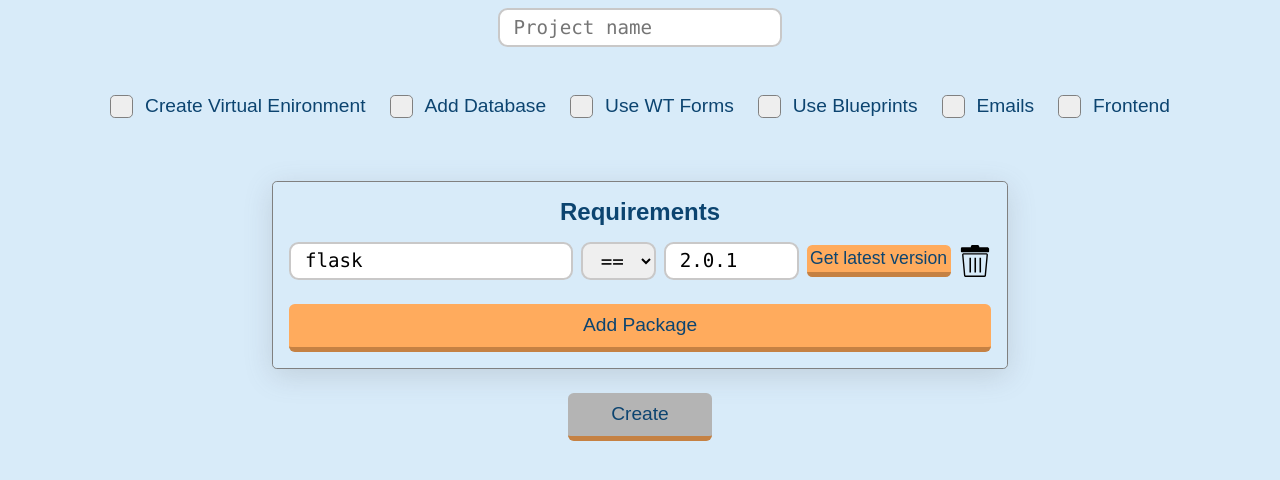
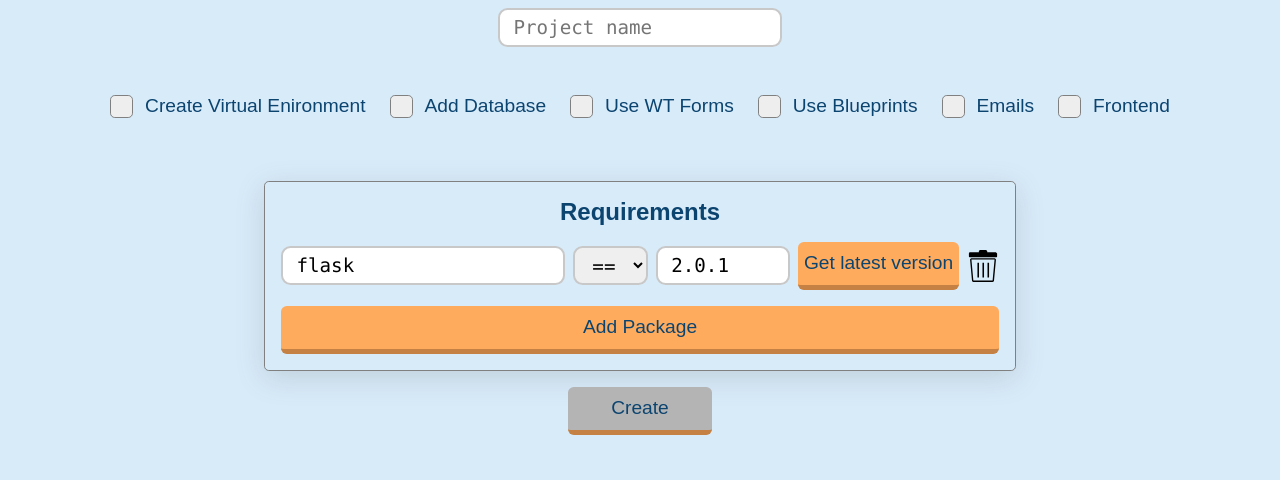
Before and after one commit to mikeCrafted/start, a Flask app: template flaskStart/templates/index.html in a window 1280 px wide. Shown: the part 152-632 px from the top of the page. Run offline with Flask 2, Linux system fonts and the light colour scheme; the template is opened without the code that fills it, so the values that code supplies are empty; some libraries are stand-ins or nearby versions.

Commit message:
design fixes,, error message for packages, animation for version fetch

```diff
--- a/flaskStart/static/main.css
+++ b/flaskStart/static/main.css
@@ -184,14 +184,6 @@ button:disabled {
     min-width: 9rem;
     font-size: 1.2rem;
     padding: 0.3em;
-    margin-top: 0.5rem;
-}
-
-.small-btn {
-    height: 2rem;
-    min-width: 7rem;
-    font-size: 1.1rem;
-    padding: 0.2em;
 }
 
 .btn {
@@ -460,6 +452,22 @@ button:disabled {
     max-width: 7em;
 }
 
+.fetch-error {
+    color: red;
+}
+
+@keyframes versionInputSuccess {
+    0% {
+        background-color: white;
+    }
+    50% {
+        background-color: rgb(189, 255, 189);
+    }
+    100% {
+        background-color: white;
+    }
+}
+
 @media screen and (max-width: 1130px) {
     .validators-container {
         display: flex;
--- a/flaskStart/static/main.js
+++ b/flaskStart/static/main.js
@@ -25,9 +25,14 @@ var app = new Vue({
                 { name: 'pip', value: true }
             ],
         },
-        requirements: [
-            { name: 'flask', version: '2.0.1', type: '=='},
-        ],
+        requirements: {
+            packages: [
+                { name: 'flask', version: '2.0.1', type: '=='},
+            ],
+            fetchError: false,
+            errorMessage: ''
+        },
+
         dbType: '',
         authSys: {
             userTableName: 'User',
@@ -157,21 +162,33 @@ var app = new Vue({
             });
         },
         getLatestPackageVersion: function (package) {
+            let requirements = this.requirements;
             fetch(`https://pypi.org/pypi/${package.name}/json`, {
                 method: "GET"
             })
             .then(function (response) {
                 if (response.status !== 200) {
+                    requirements.errorMessage = 'Something went wrong (' + response.status + ')';
+                    requirements.fetchError = true;
                     alert(`Looks like there was a problem. Status code: ${response.status}`);
                     return;
                 }
                 response.json().then(function(data) {
+                    requirements.fetchError = false;
                     const releases = data['releases'];
                     const latestVersion = Object.keys(releases)[Object.keys(releases).length - 1];
                     package.version = latestVersion;
+                    // play input bg animation
+                    const animationDuration = 1;
+                    document.getElementById('packageVersionInput').style.animation = `versionInputSuccess ${animationDuration}s alternate`;
+                    setTimeout(function(){
+                        document.getElementById('packageVersionInput').style.animation = '';
+                    }, animationDuration * 1000);
                 });
             })
             .catch(function (error) {
+                requirements.errorMessage = "Fetch error: " + error;
+                requirements.fetchError = true;
                 console.log("Fetch error: " + error);
             });
         },
--- a/flaskStart/templates/index.html
+++ b/flaskStart/templates/index.html
@@ -204,7 +204,7 @@
                         </div>
                     </div>
 
-                    <button @click="extendArrayByElement(form.fields, { name: '', validators: [] })" v-bind:disabled="!wtForms.forms[index].lastFieldFilled" class="btn med-btn orange-btn">Add Field</button>
+                    <button @click="extendArrayByElement(form.fields, { name: '', validators: [] })" v-bind:disabled="!wtForms.forms[index].lastFieldFilled" class="btn med-btn orange-btn mt-1">Add Field</button>
                 </div>
 
                 <button @click="extendArrayByElement(wtForms.forms, { name: '', lastFieldFilled: true, fields: [{ name: '', validators: [] }] })" class="btn med-btn orange-btn add-form-btn mb-1">Add Form</button>
@@ -298,18 +298,24 @@
 
     <div class="requirements-container">
         <h2 class="requirements-heading">Requirements</h2>
-        <div class="package-container" v-for="package in requirements">
+        <transition name="fade">
+            <div v-if="requirements.fetchError" class="fetch-error text">
+                [[ requirements.errorMessage ]]
+            </div>
+        </transition>
+
+        <div class="package-container" v-for="package in requirements.packages">
             <input type="text" v-model="package.name">
             <select v-model="package.type">
                 <option>==</option>
                 <option>>=</option>
                 <option><=</option>
             </select>
-            <input class="package-version-input" type="text" v-model="package.version">
-            <button v-bind:disabled="!(package.name.length > 0)" @click="getLatestPackageVersion(package)" class="btn orange-btn small-btn">Get latest version</button>
-            <img class="delete-icon" src="{{ url_for('static', filename = 'img/trash.svg') }}" alt="Delete" @click="removeElementFromArray(requirements, package)">
+            <input onchange="playAnimation()" id="packageVersionInput" class="package-version-input" type="text" v-model="package.version">
+            <button v-bind:disabled="!(package.name.length > 0)" @click="getLatestPackageVersion(package)" class="btn orange-btn med-btn">Get latest version</button>
+            <img class="delete-icon" src="{{ url_for('static', filename = 'img/trash.svg') }}" alt="Delete" @click="removeElementFromArray(requirements.packages, package)">
         </div>
-        <button @click="extendArrayByElement(requirements, { name: '', version: '', type: '==' })" class="btn med-btn orange-btn">Add Package</button>
+        <button @click="extendArrayByElement(requirements.packages, { name: '', version: '', type: '==' })" class="btn med-btn orange-btn">Add Package</button>
     </div>
 
     <button @click="sendData" type="button" v-bind:disabled="projectName == ''" class="btn med-btn orange-btn">Create</button>
```
